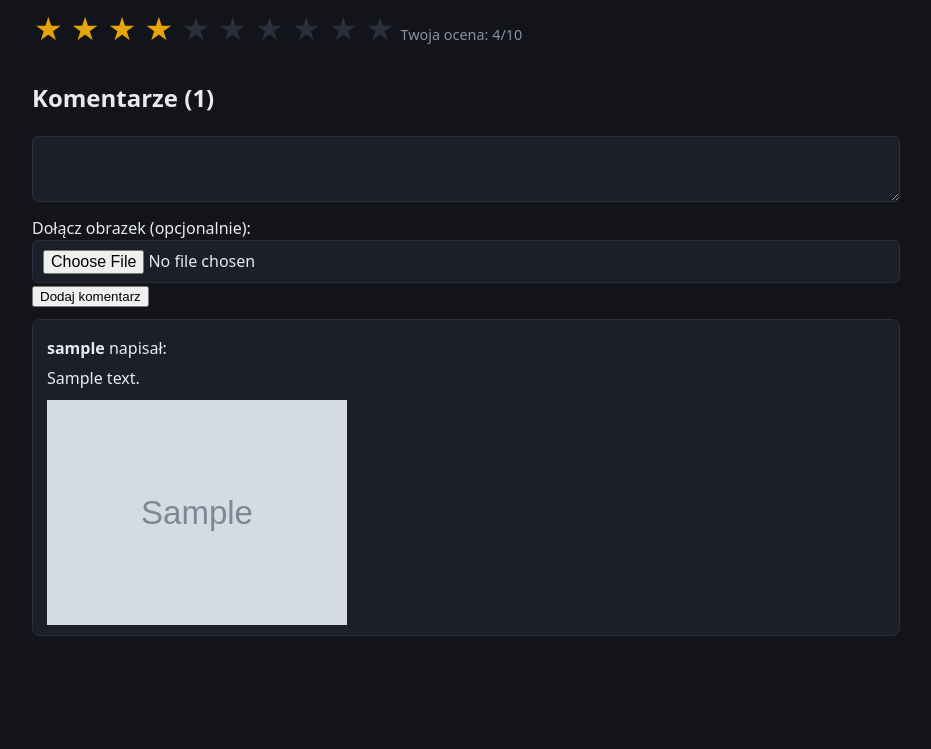
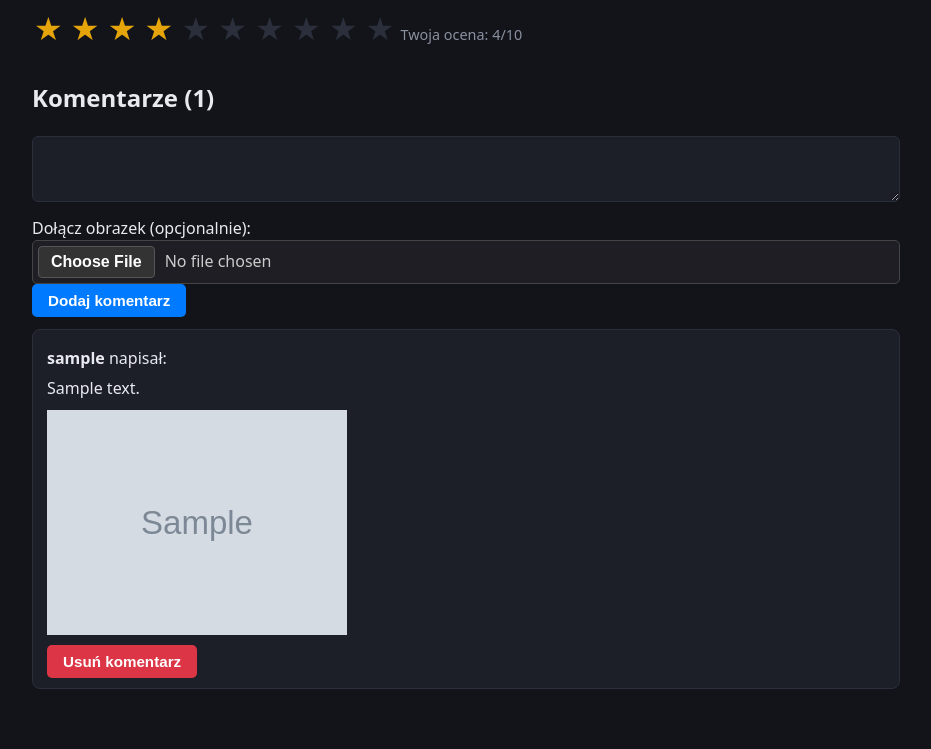
Before and after one commit to KajtiG/Apliakcje-Webowe-Projekt, a Django app: page /movie/1/ in a window 1280 px wide. Shown: the part 475-1224 px from the top of the page, without its empty margins (174-1105 px from the left). Before the commit the page ends 1111 px from the top, so only its background shows below. Run offline with Django 5.2, Linux system fonts and the light colour scheme; a user stored in the database is signed in; tables that the repository leaves empty hold one stand-in row (values such as "Sample post"); grey boxes marked "Sample" are stand-in pictures.

Commit message:
Dodanie funkcji usuwania komentarzy + estetyka przycisków

```diff
--- a/kino/views.py
+++ b/kino/views.py
@@ -139,8 +139,15 @@ def add_comment(request, movie_id):
 def delete_comment(request, comment_id):
     comment = get_object_or_404(Comment, id=comment_id)
     movie_id = comment.movie.id
-    if comment.user == request.user and request.method == 'POST':
-        comment.delete()
+
+    # Sprawdzenie uprawnień (autor lub administrator)
+    if request.user == comment.user or request.user.is_staff:
+        if request.method == 'POST':
+            comment.delete()
+            messages.success(request, "Komentarz został pomyślnie usunięty.")
+    else:
+        messages.error(request, "Nie masz uprawnień do usunięcia tego komentarza.")
+
     return redirect(f"{reverse('movie', args=[movie_id])}#komentarze")
 
 @login_required
--- a/static/style.css
+++ b/static/style.css
@@ -54,3 +54,39 @@ th, td { text-align: left; padding: 10px; border-bottom: 1px solid var(--border)
 .seat.mine { background: var(--ok); color: #fff; }
 .legend { display: flex; gap: 14px; align-items: center; justify-content: center; color: var(--muted); font-size: .85rem; margin: 18px 0; }
 .legend .seat { width: 18px; height: 18px; }
+.btn {
+    padding: 8px 16px;
+    border: none;
+    border-radius: 5px;
+    color: white;
+    cursor: pointer;
+    font-weight: bold;
+    transition: 0.2s;
+}
+.btn-primary { background-color: #007bff; }
+.btn-primary:hover { background-color: #0056b3; }
+.btn-danger { background-color: #dc3545; }
+.btn-danger:hover { background-color: #c82333; }
+
+input[type="file"] {
+    color: #ccc;
+    background-color: #1e1e24;
+    padding: 5px;
+    border: 1px solid #444;
+    border-radius: 5px;
+}
+input[type="file"]::file-selector-button {
+    background-color: #333; /* Ciemnoszary, pasujący do tła */
+    color: white;
+    border: 1px solid #555;
+    border-radius: 4px;
+    padding: 6px 12px;
+    cursor: pointer;
+    margin-right: 10px;
+    font-weight: bold;
+    transition: 0.2s background-color;
+}
+
+input[type="file"]::file-selector-button:hover {
+    background-color: #444;
+}
--- a/templates/movie.html
+++ b/templates/movie.html
@@ -52,7 +52,7 @@
         <br>
         <label>Dołącz obrazek (opcjonalnie):</label>
         <input type="file" name="image" accept="image/png, image/jpeg, image/jpg">
-        <button type="submit">Dodaj komentarz</button>
+        <button type="submit" class="btn btn-primary">Dodaj komentarz</button>
     </form>
     {% endif %}
 
@@ -64,6 +64,12 @@
         {% if comment.image %}
             <img src="{{ comment.image.url }}" alt="Obrazek do komentarza" style="max-width: 300px; display: block; margin-top: 10px;">
         {% endif %}
+        {% if request.user == comment.user or request.user.is_staff %}
+          <form action="{% url 'delete_comment' comment.id %}" method="POST" style="margin-top: 10px;">
+            {% csrf_token %}
+            <button type="submit" class="btn btn-danger" onclick="return confirm('Na pewno chcesz usunąć ten komentarz?');">Usuń komentarz</button>
+          </form>
+        {% endif %}
     </div>
     {% empty %}
         <p>Brak komentarzy. Bądź pierwszy!</p>
```
